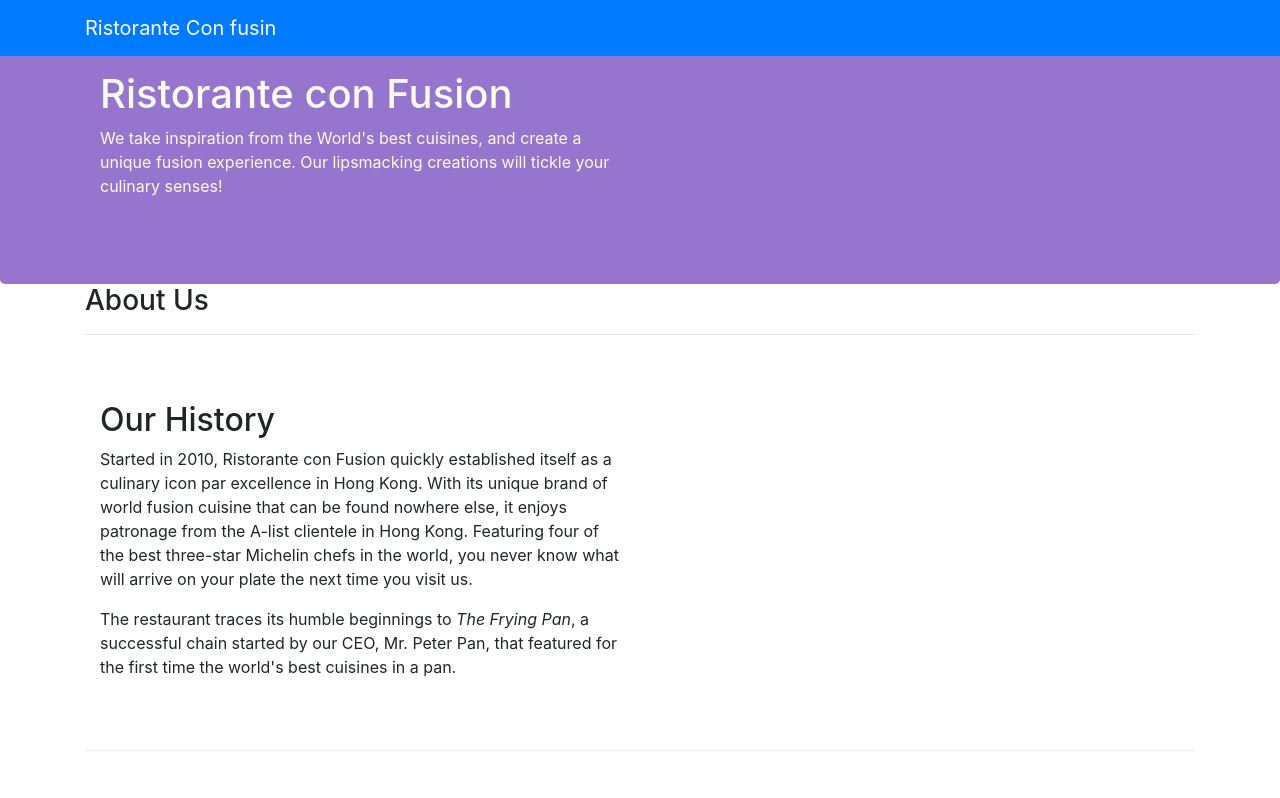
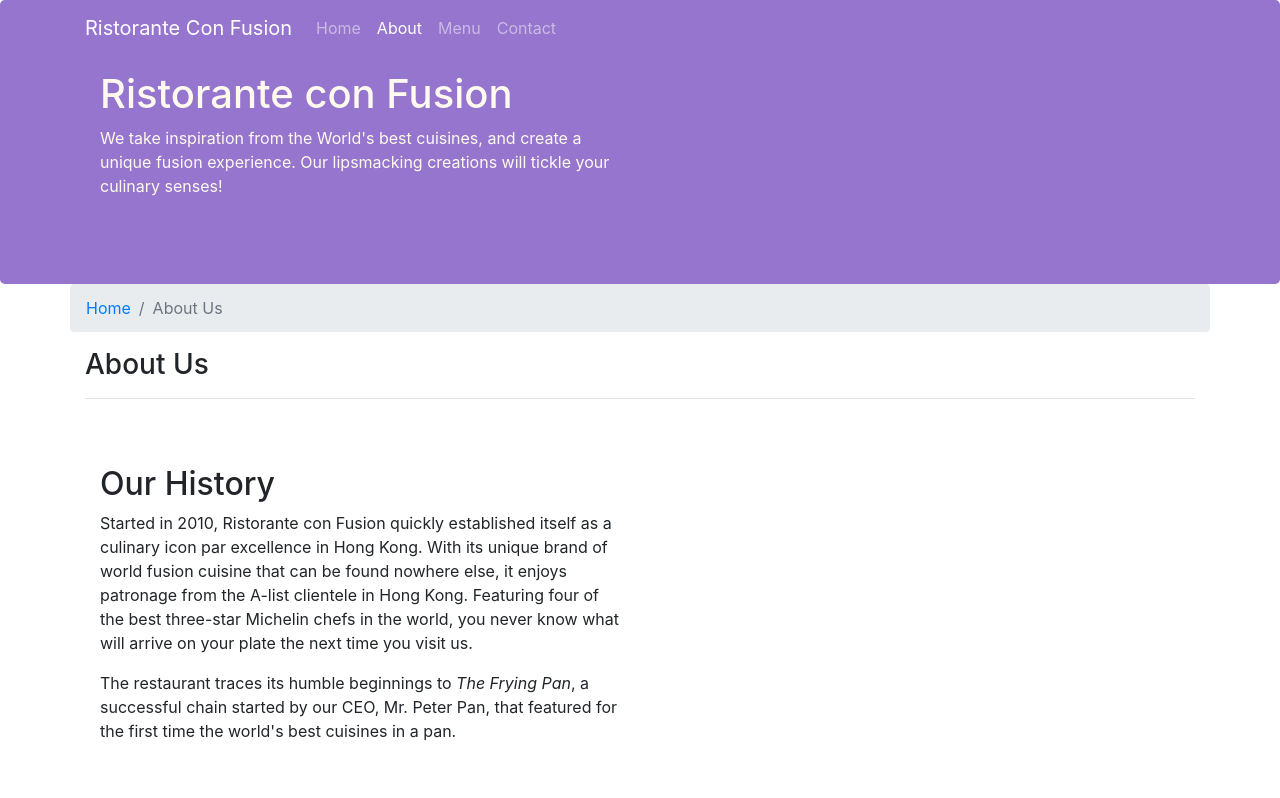
Before and after one commit to scott-sn/conFusion, a website: page aboutus.html in a window 1280 px wide. Shown: the top 798 px of the page. Drawn offline with nearby package versions, Linux system fonts and the light colour scheme.

Commit message:
breadcrumb and navbar

```diff
--- a/aboutus.html
+++ b/aboutus.html
@@ -17,11 +17,23 @@
 </head>
 
 <body>
-    <nav class="navbar navbar-dark navbar-expand-sm bg-primary fixed-top">
+    <nav class="navbar navbar-dark navbar-expand-sm fixed-top">
         <div class="container">
-            <a class="navbar-brand" href="#">Ristorante Con fusin</a>
+            <button class="navbar-toggler" type="button" data-toggle="collapse" data-target="#Navbar">
+                 <span class="navbar-toggler-icon"></span>
+             </button>
+            <a class="navbar-brand" href="#">Ristorante Con Fusion</a>
+            <div class="collapse navbar-collapse" id="Navbar">
+                <ul class="navbar-nav mr-auto">
+                    <li class="nav-item"><a class="nav-link" href="./index.html">Home</a></li>
+                    <li class="nav-item active"><a class="nav-link">About</a></li>
+                    <li class="nav-item"><a class="nav-link" href="#">Menu</a></li>
+                    <li class="nav-item"><a class="nav-link" href="#">Contact</a></li>
+                </ul>
+            </div>
         </div>
     </nav>
+
     <header class="jumbotron">
         <div class="container">
             <div class="row row-header">
@@ -36,13 +48,16 @@
     </header>
 
     <div class="container">
-        <div>
-            <div>
+        <div class="row">
+            <ol class="col-12 breadcrumb">
+                <li class="breadcrumb-item"><a href="./index.html">Home</a></li>
+                <li class="breadcrumb-item active">About Us</li>
+            </ol>
+            <div class="col-12">
                 <h3>About Us</h3>
                 <hr>
             </div>
         </div>
-
         <div class="row row-content">
             <div class="col-sm-6">
                 <h2>Our History</h2>
```
Also changed, not shown: index.html (+17 -4 lines).
